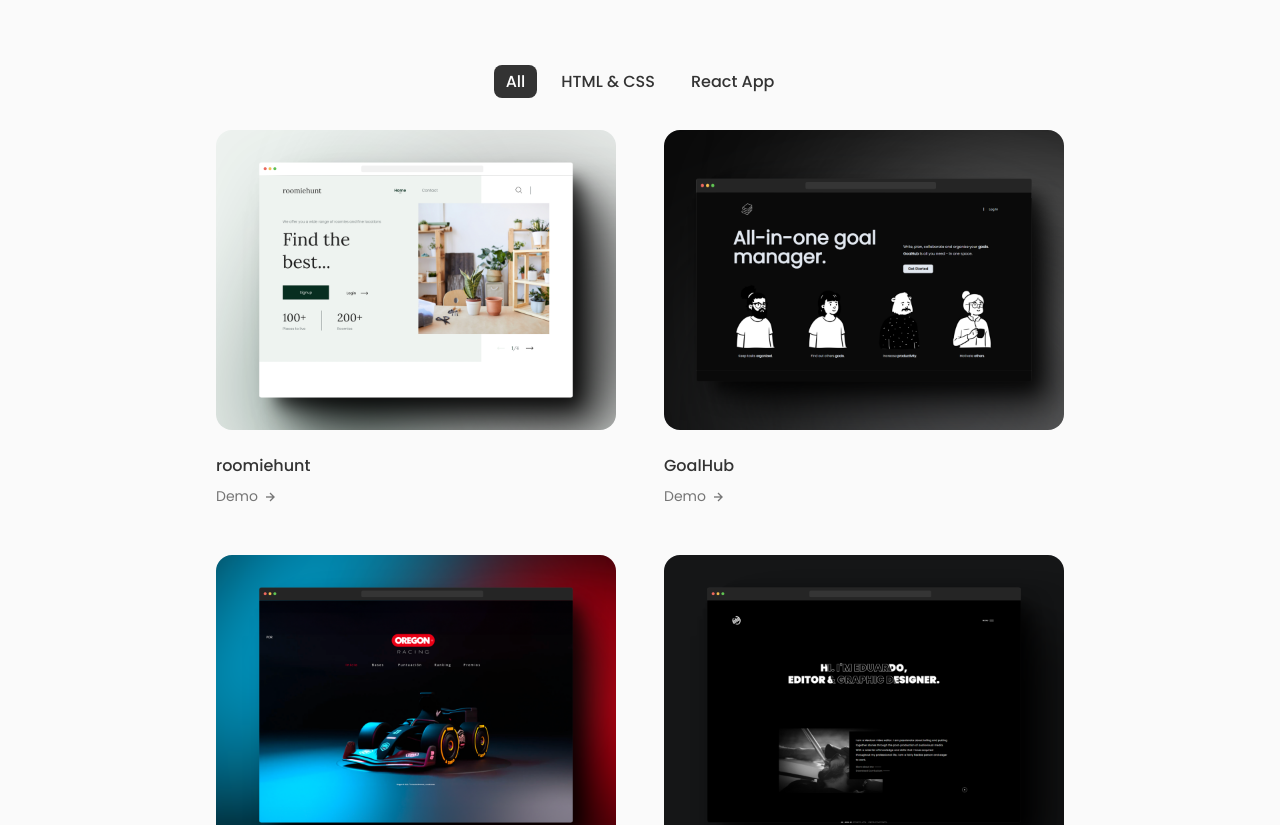
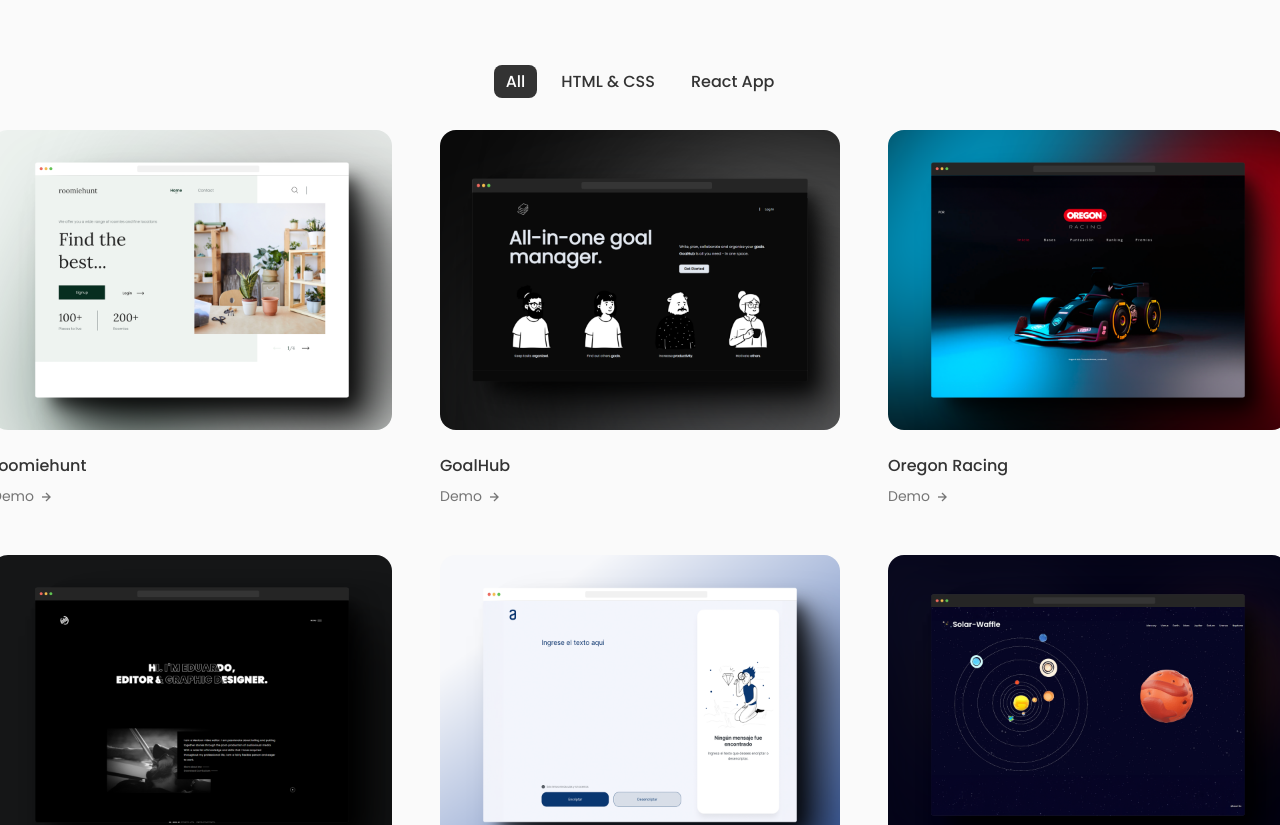
Before and after one commit to EduardoPinedaH/Frontend-Portfolio, a React (Create React App) app: page / in a window 1280 px wide. Shown: the part 3300-4125 px from the top of the page. Built offline with nearby package versions, Linux system fonts and the light colour scheme.

Commit message:
Portfolio fixes

```diff
--- a/src/components/work/work.css
+++ b/src/components/work/work.css
@@ -21,7 +21,7 @@
 }
 
 .work__container {
-    grid-template-columns: repeat(2, max-content);
+    grid-template-columns: repeat(3, max-content);
     gap: 3rem;
     justify-content: center;
 }
```
